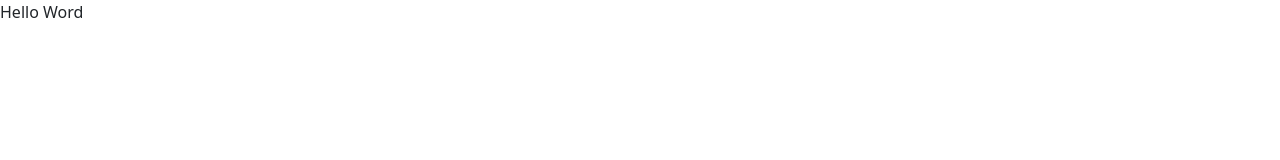
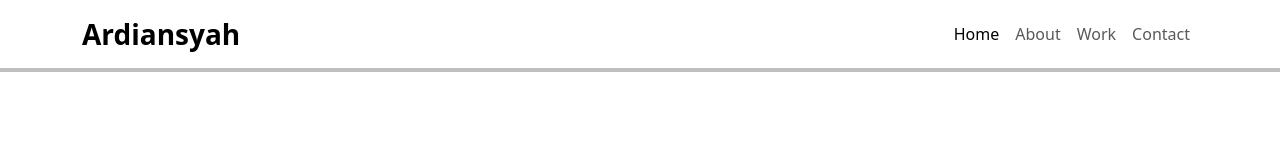
Before and after one commit to ansyah405/portofolio, a plain HTML site: page index.html in a window 1280 px wide. Drawn offline with nearby package versions, Linux system fonts and the light colour scheme.

Commit message:
add navbar

```diff
--- a/index.html
+++ b/index.html
@@ -14,7 +14,38 @@
     <link rel="stylesheet" href="style.css" />
   </head>
   <body>
-    Hello Word
+    <nav class="navbar navbar-expand-lg">
+      <div class="container">
+        <a class="navbar-brand fs-3 fw-bold" href="#">Ardiansyah</a>
+        <button
+          class="navbar-toggler"
+          type="button"
+          data-bs-toggle="collapse"
+          data-bs-target="#navbarNav"
+          aria-controls="navbarNav"
+          aria-expanded="false"
+          aria-label="Toggle navigation"
+        >
+          <span class="navbar-toggler-icon"></span>
+        </button>
+        <div class="collapse navbar-collapse" id="navbarNav">
+          <ul class="navbar-nav ms-auto">
+            <li class="nav-item">
+              <a class="nav-link active" aria-current="page" href="#">Home</a>
+            </li>
+            <li class="nav-item">
+              <a class="nav-link" href="#">About</a>
+            </li>
+            <li class="nav-item">
+              <a class="nav-link" href="#">Work</a>
+            </li>
+            <li class="nav-item">
+              <a class="nav-link" href="#">Contact</a>
+            </li>
+          </ul>
+        </div>
+      </div>
+    </nav>
     <script
       src="https://cdn.jsdelivr.net/npm/@popperjs/core@2.11.7/dist/umd/popper.min.js"
       integrity="sha384-zYPOMqeu1DAVkHiLqWBUTcbYfZ8osu1Nd6Z89ify25QV9guujx43ITvfi12/QExE"
--- a/style.css
+++ b/style.css
@@ -0,0 +1,4 @@
+.navbar {
+  background-color: white;
+  box-shadow: 0 0 0 4px rgba(0, 0, 0, 0.25);
+}
```
